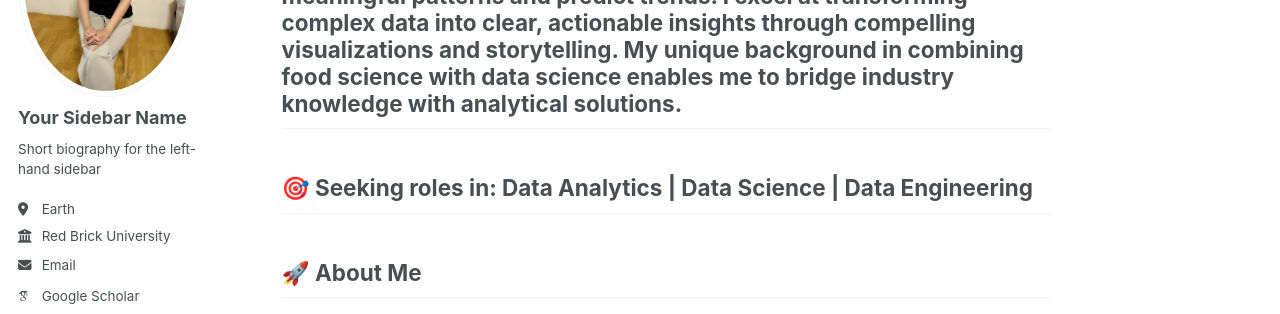
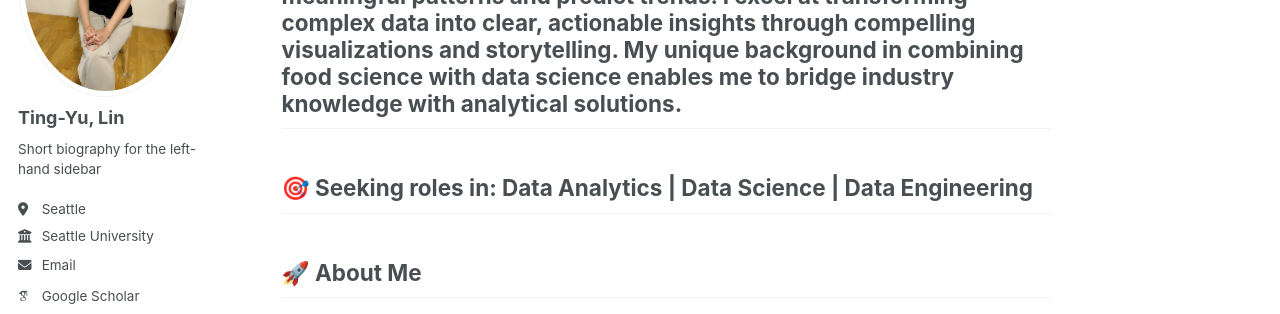
Before and after one commit to Tingyu98/Tingyu98.github.io, a Jekyll site: the page built from _pages/about.md, in a window 1280 px wide. Shown: the part 238-552 px from the top of the page. Built offline with Jekyll 4.4.1, drawn with Linux system fonts in a browser that asks for light colours; some web fonts are replaced.

Commit message:
Update _config.yml

```diff
--- a/_config.yml
+++ b/_config.yml
@@ -23,13 +23,12 @@ repository               : "academicpages/academicpages.github.io"
 author:
   # Biographic information
   avatar           : "profile.png"
-  name             : "Your Sidebar Name"
-  pronouns         : # example: "she/her"
+  name             : "Ting-Yu, Lin"
   bio              : "Short biography for the left-hand sidebar"
-  location         : "Earth"
-  employer         : "Red Brick University"
+  location         : "Seattle"
+  employer         : "Seattle University"
   uri              : # URL
-  email            : "none@example.org"
+  email            : "tingyu98893@gmail.com"
 
   # Academic websites
   arxiv            : # URL - Update with the correct link to your profile
```
